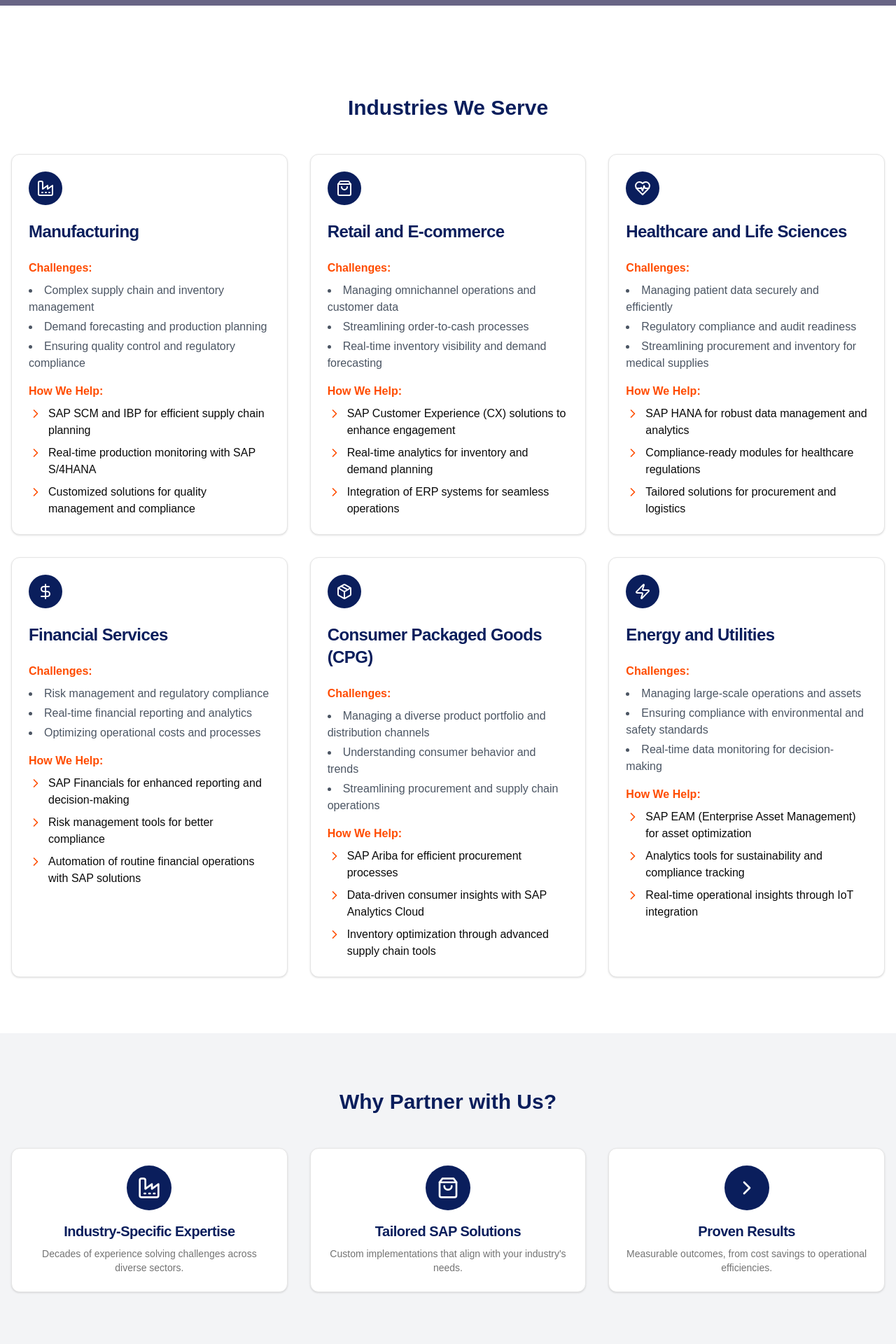
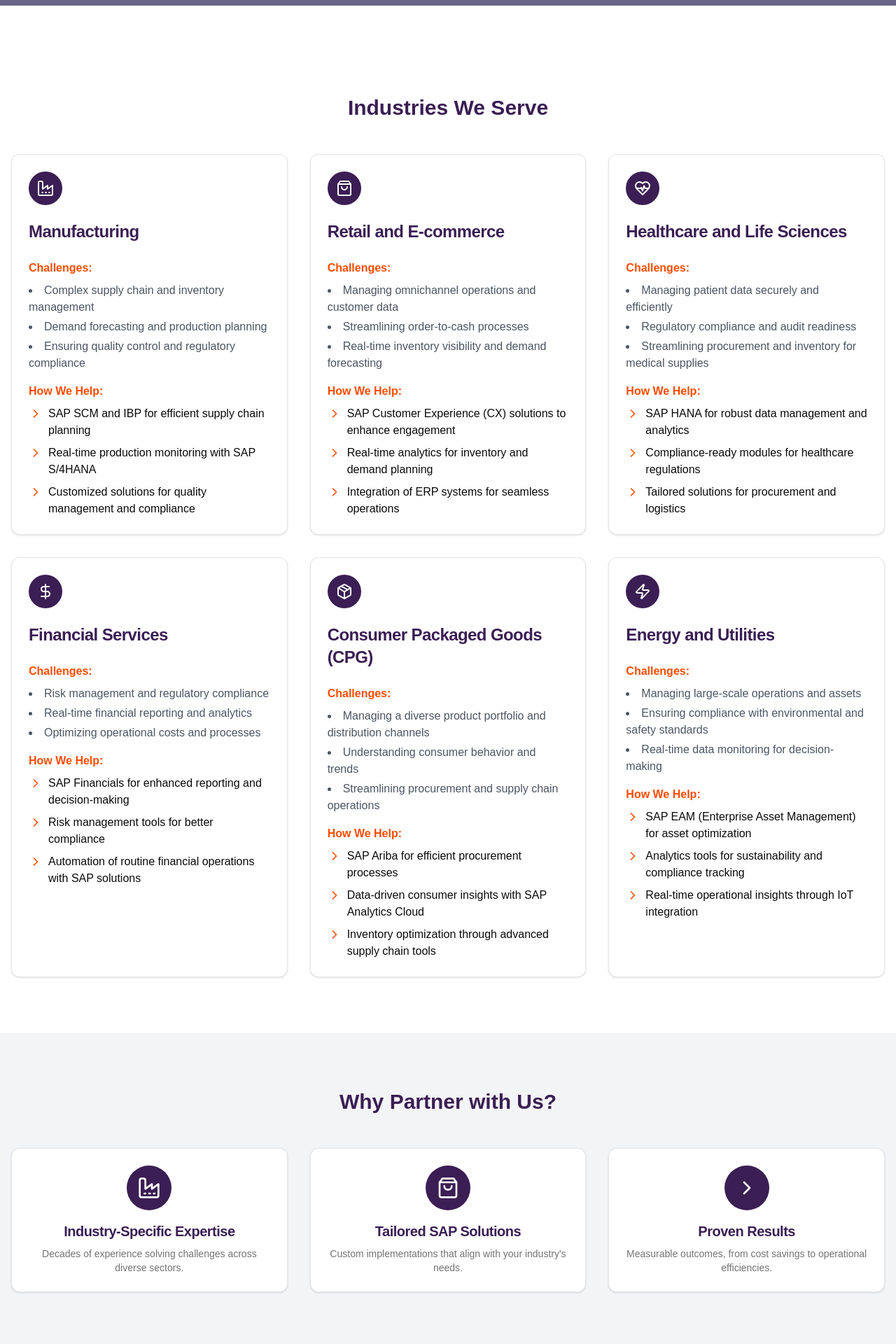
Before and after one commit to ArkaDutta-Maker/logic-cube, a Next.js app: page /industries in a window 1280 px wide. Shown: the part 500-2420 px from the top of the page at 70% size. Built offline with nearby package versions, Linux system fonts and the light colour scheme; grey boxes are pictures that could not be loaded.

Commit message:
Update page.tsx
color 3B1E54

```diff
--- a/app/industries/page.tsx
+++ b/app/industries/page.tsx
@@ -40,17 +40,17 @@ export default function IndustriesPage() {
       {/* Industries Grid */}
       <section className="py-20">
         <div className="container mx-auto px-4">
-          <h2 className="text-3xl font-bold text-center mb-12 text-[#0A1E5C]">
+          <h2 className="text-3xl font-bold text-center mb-12 text-[#3B1E54]">
             Industries We Serve
           </h2>
           <div className="grid md:grid-cols-2 lg:grid-cols-3 gap-8">
             {industries.map((industry, index) => (
               <Card key={index} className="flex flex-col">
                 <CardHeader>
-                  <div className="w-12 h-12 bg-[#0A1E5C] rounded-full flex items-center justify-center mb-4">
+                  <div className="w-12 h-12 bg-[#3B1E54] rounded-full flex items-center justify-center mb-4">
                     {industry.icon}
                   </div>
-                  <CardTitle className="text-2xl font-bold text-[#0A1E5C]">
+                  <CardTitle className="text-2xl font-bold text-[#3B1E54]">
                     {industry.title}
                   </CardTitle>
                 </CardHeader>
@@ -88,17 +88,17 @@ export default function IndustriesPage() {
       {/* Why Partner With Us Section */}
       <section className="bg-gray-100 py-20">
         <div className="container mx-auto px-4">
-          <h2 className="text-3xl font-bold text-center mb-12 text-[#0A1E5C]">
+          <h2 className="text-3xl font-bold text-center mb-12 text-[#3B1E54]">
             Why Partner with Us?
           </h2>
           <div className="grid md:grid-cols-3 gap-8">
             {partnerReasons.map((reason, index) => (
               <Card key={index} className="text-center">
                 <CardContent className="pt-6">
-                  <div className="w-16 h-16 bg-[#0A1E5C] rounded-full flex items-center justify-center mx-auto mb-4">
+                  <div className="w-16 h-16 bg-[#3B1E54] rounded-full flex items-center justify-center mx-auto mb-4">
                     {reason.icon}
                   </div>
-                  <CardTitle className="text-xl font-bold text-[#0A1E5C] mb-2">
+                  <CardTitle className="text-xl font-bold text-[#3B1E54] mb-2">
                     {reason.title}
                   </CardTitle>
                   <CardDescription>{reason.description}</CardDescription>
@@ -110,7 +110,7 @@ export default function IndustriesPage() {
       </section>
 
       {/* CTA Section */}
-      <section className="bg-[#0A1E5C] text-white py-20">
+      <section className="bg-[#3B1E54] text-white py-20">
         <div className="container mx-auto px-4 text-center">
           <h2 className="text-3xl font-bold mb-4">Take the First Step</h2>
           <p className="text-xl mb-8 max-w-2xl mx-auto">
```
